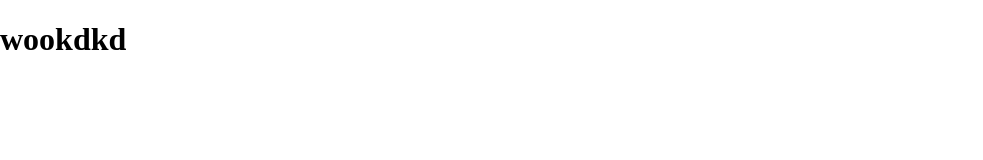
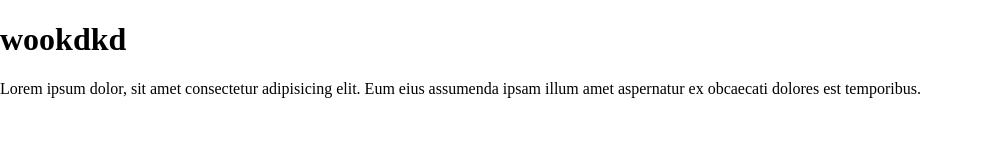
Before and after one commit to Samoulvann/samoul-cv-2022, a plain HTML site: page index.html in a window 1280 px wide. Shown: the whole page, without its empty margins (0-983 px from the left). Drawn offline with Linux system fonts and the light colour scheme.

Commit message:
index file

```diff
--- a/index.html
+++ b/index.html
@@ -4,10 +4,11 @@
     <meta charset="UTF-8">
     <meta http-equiv="X-UA-Compatible" content="IE=edge">
     <meta name="viewport" content="width=device-width, initial-scale=1.0">
-    <title>Document</title>
+    <title>samoul-cv-2022</title>
     <link rel="stylesheet" href="css/style.css">
 </head>
 <body>
     <h1>wookdkd</h1>
+    <p>Lorem ipsum dolor, sit amet consectetur adipisicing elit. Eum eius assumenda ipsam illum amet aspernatur ex obcaecati dolores est temporibus.</p>
 </body>
 </html>
```
